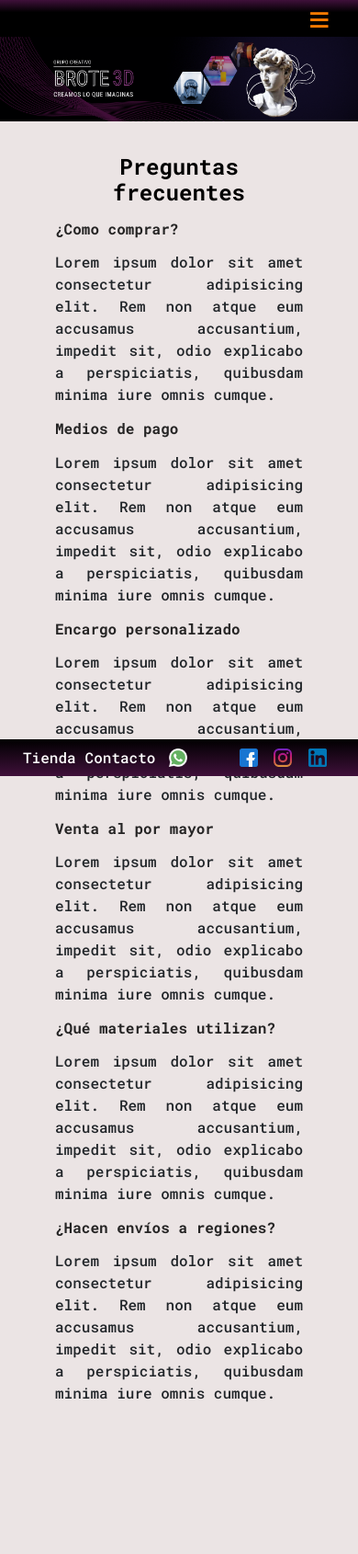
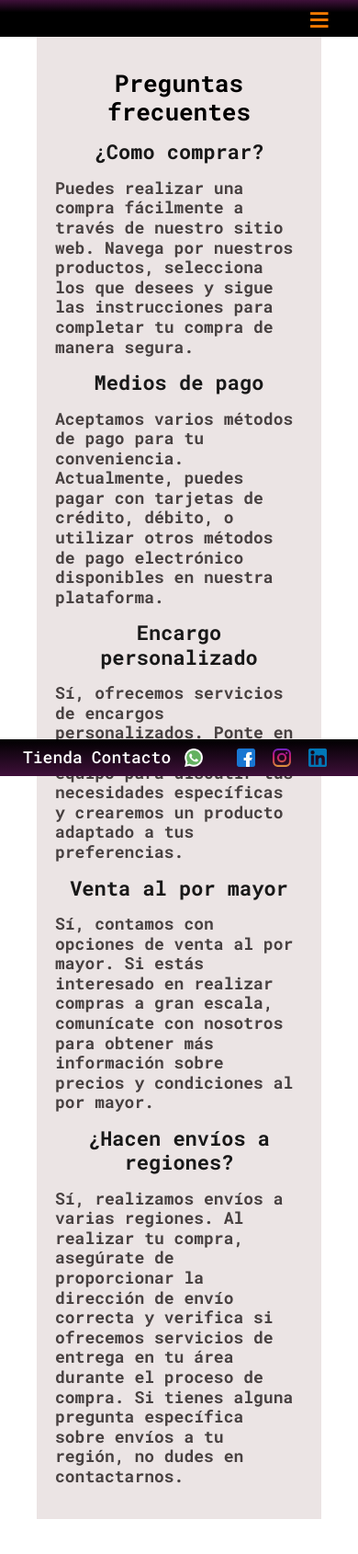
Before and after one commit to Nata-PR/brote_3d, a website: page pages/FAQ.html in a window 390 px wide. Shown: the whole page at 92% size. Before the commit the page ends 1587 px from the top, so only its background shows below. Drawn offline with nearby package versions, Linux system fonts and the light colour scheme.

Commit message:
correccion3

```diff
--- a/pages/FAQ.html
+++ b/pages/FAQ.html
@@ -3,9 +3,18 @@
 <head>
     <meta charset="UTF-8">
     <meta name="viewport" content="width=device-width, initial-scale=1">
+
     <!-- Bootstrap CSS -->
     <link href="https://cdn.jsdelivr.net/npm/bootstrap@5.3.2/dist/css/bootstrap.min.css" rel="stylesheet" integrity="sha384-T3c6CoIi6uLrA9TneNEoa7RxnatzjcDSCmG1MXxSR1GAsXEV/Dwwykc2MPK8M2HN" crossorigin="anonymous">
-    <link rel="stylesheet" href="../css/style.css">
+
+    <script src="https://cdn.jsdelivr.net/npm/bootstrap@5.3.2/dist/js/bootstrap.bundle.min.js" integrity="sha384-C6RzsynM9kWDrMNeT87bh95OGNyZPhcTNXj1NW7RuBCsyN/o0jlpcV8Qyq46cDfL" crossorigin="anonymous"></script>
+
+    <!-- CSS -->
+    <link rel="stylesheet" href="/css/style.css">
+
+    <!-- Favicon -->
+    <link rel="icon" type="image/png" href="/icons/favicon1.png">
+
     <title>Brote 3D</title>
 </head>
 
@@ -33,25 +42,22 @@
 
 <div class="Preguntas">
 
-    <h2>Preguntas frecuentes</h2>
+    <h1>Preguntas frecuentes</h1>
 
-        <h3>¿Como comprar?</h3>
-        <article>Lorem ipsum dolor sit amet consectetur adipisicing elit. Rem non atque eum accusamus accusantium, impedit sit, odio explicabo a perspiciatis, quibusdam minima iure omnis cumque.</article>
+        <h2>¿Como comprar?</h2>
+        <h3><article>Puedes realizar una compra fácilmente a través de nuestro sitio web. Navega por nuestros productos, selecciona los que desees y sigue las instrucciones para completar tu compra de manera segura.</article></h3>
 
-        <h3>Medios de pago</h3>
-        <article>Lorem ipsum dolor sit amet consectetur adipisicing elit. Rem non atque eum accusamus accusantium, impedit sit, odio explicabo a perspiciatis, quibusdam minima iure omnis cumque.</article>
+        <h2>Medios de pago</h2>
+        <h3><article>Aceptamos varios métodos de pago para tu conveniencia. Actualmente, puedes pagar con tarjetas de crédito, débito, o utilizar otros métodos de pago electrónico disponibles en nuestra plataforma.</article></h3>
 
-        <h3>Encargo personalizado</h3>
-        <article>Lorem ipsum dolor sit amet consectetur adipisicing elit. Rem non atque eum accusamus accusantium, impedit sit, odio explicabo a perspiciatis, quibusdam minima iure omnis cumque.</article>
+        <h2>Encargo personalizado</h2>
+        <h3><article>Sí, ofrecemos servicios de encargos personalizados. Ponte en contacto con nuestro equipo para discutir tus necesidades específicas y crearemos un producto adaptado a tus preferencias.</article></h3>
 
-        <h3>Venta al por mayor</h3>
-        <article>Lorem ipsum dolor sit amet consectetur adipisicing elit. Rem non atque eum accusamus accusantium, impedit sit, odio explicabo a perspiciatis, quibusdam minima iure omnis cumque.</article>
+        <h2>Venta al por mayor</h2>
+        <h3><article>Sí, contamos con opciones de venta al por mayor. Si estás interesado en realizar compras a gran escala, comunícate con nosotros para obtener más información sobre precios y condiciones al por mayor.</article></h3>
 
-        <h3>¿Qué materiales utilizan?</h3>
-        <article>Lorem ipsum dolor sit amet consectetur adipisicing elit. Rem non atque eum accusamus accusantium, impedit sit, odio explicabo a perspiciatis, quibusdam minima iure omnis cumque.</article>
-
-        <h3> ¿Hacen envíos a regiones?</h3>
-        <article>Lorem ipsum dolor sit amet consectetur adipisicing elit. Rem non atque eum accusamus accusantium, impedit sit, odio explicabo a perspiciatis, quibusdam minima iure omnis cumque.</article>
+        <h2> ¿Hacen envíos a regiones?</h2>
+        <h3><article>Sí, realizamos envíos a varias regiones. Al realizar tu compra, asegúrate de proporcionar la dirección de envío correcta y verifica si ofrecemos servicios de entrega en tu área durante el proceso de compra. Si tienes alguna pregunta específica sobre envíos a tu región, no dudes en contactarnos.</article></h3>
 </div>
 </main>
 
--- a/scss/_header-nav.scss
+++ b/scss/_header-nav.scss
@@ -2,7 +2,10 @@
 @media screen and (max-width: 1920px) {
 /*-----------------------------------------------web*/
     header {
-        background: linear-gradient(#3f103a, #000000, #000000, #000000);
+        text-align: center;
+        justify-content: center;
+        background:
+        linear-gradient(#3f103a, #000000, #000000, #000000);
         position: sticky;
         margin-top: 0;
         padding: 5px;
@@ -37,7 +40,7 @@
     #check {
             display:none;
     }
-/*-------------------------------------------Tienda*/
+/*------------------------------------------Desplegable*/
     .filter {
         background: linear-gradient(#000000,#3f103a);
         display: flex;
@@ -100,7 +103,7 @@
     #check {
             display:none;
     }
-/*-------------------------------------------Tienda*/
+/*-------------------------------------------Desplegable*/
     .filter {
         background: linear-gradient(#000000,#3f103a);
         display: flex;
@@ -126,43 +129,52 @@
 
 /*============================================================ BREAKPOINT 576px ====================*/
 
+
 @media screen and (max-width: 576px) {
     /*-----------------------------------------------web*/
     header {
+        justify-content: center;
         place-content: space-between;
-    top:0px;
+        top: 0px;
         padding: 0;
+
+    }
+
     nav a {
+
         color: #fff;
         font-size: 14px;
-        text-decoration:none;
+        text-decoration: none;
         padding: 10px;
         display: block;
         text-transform: uppercase;
         align-items: center;
+
     }
+
     nav .a:hover {
         margin: 40px;
-        background-color:rgba(63, 178, 255, 0.726);
-        }
+        background-color: rgba(63, 178, 255, 0.726);
     }
 
-.menu{
+    .menu {
+
         border-radius: 30px;
-    position:fixed;
-    text-decoration:none;
-    width:100%;
+        position: fixed;
+        text-decoration: none;
+        width: 100%;
         height: 100%;
         background: #646063a4;
         backdrop-filter: blur(6px);
         right: -100%;
-    top:0;
+        top: 0;
         text-align: center;
         padding: 50% 0px;
         z-index: 100;
-    transition:0.8s;
+        transition: 0.8s;
     }
-     .mostrar-menu{
+
+    .mostrar-menu {
         color: rgb(255, 123, 0);
         margin: 0;
         position: absolute;
@@ -173,22 +185,29 @@
     }
 
     .mostrar-menu,
-    .esconder-menu{
+    .esconder-menu {
         display: block;
+    }
 
-    }
-    .esconder-menu{
+    .esconder-menu {
         color: rgb(255, 123, 0);
         position: absolute;
         font-size: 50px;
         top: 10px;
         right: 30px;
     }
-    #check:checked ~ .menu{
+
+    #check:checked ~ .menu {
         cursor: pointer;
-        right:0;
+        right: 0;
     }
+
     #check {
         display: none;
     }
+
+
+  .banner {
+              display: none;
     }
+}
--- a/scss/_main.scss
+++ b/scss/_main.scss
@@ -8,7 +8,7 @@
     display: flex;
     flex-direction: column;
     align-items: center;
-    background-color: rgb(235, 228, 228);
+
     overflow: hidden;
     height: 100%;
 
@@ -28,19 +28,27 @@
         height: auto;
         }
     }
-
-h2 {
-    font-size: 24px;
+h1{
+    font-size: 26px;
     font-weight: 600;
     color: #000000;
     text-align: center;
     margin: 15px;
+
+}
+
+
+h2 {
+    font-size: 22px;
+    font-weight: 600;
+    color: #181818;
+    margin: 15px;
 }
 
 h3{
-    font-size: 16px;
+    font-size: 18px;
     font-weight: 600;
-    color: #252424;
+    color: #474040;
     margin: 15px 0px;
 }
 
@@ -169,7 +177,7 @@ h3{
 /*-------------------------------------------FAQ*/
 
 #FAQ {
-    text-align: justify;
+    text-align:left;
     background-color: rgb(235, 228, 228);
     font-size: 16px;
     overflow: hidden;
@@ -178,6 +186,9 @@ h3{
 
         .Preguntas{
             padding: 20px ;
+            h2{
+                text-align: center;
+            }
         }
     }
 }
--- a/scss/_resetCSS.scss
+++ b/scss/_resetCSS.scss
@@ -5,8 +5,8 @@ margin: 0;
 padding: 0;
 text-decoration: none;
 font-family: 'Roboto Mono', monospace;
-font-size: 16px;
+font-size: 18px;
     body{
-        background-color: rgb(235, 228, 228);
+        background-color: rgb(255, 255, 255);
     }
 }
```
Also changed, not shown: index.html (+1 -1 lines), pages/contacto.html (+9 -2 lines), pages/servicios.html (+20 -12 lines), pages/tienda.html (+11 -0 lines), css/style.css, icons/close.png (added), icons/close1.jpg (added), icons/fc2.png (added), icons/open.png (added), 1 other file. Lines whose indentation alone changed are shown as unchanged.
